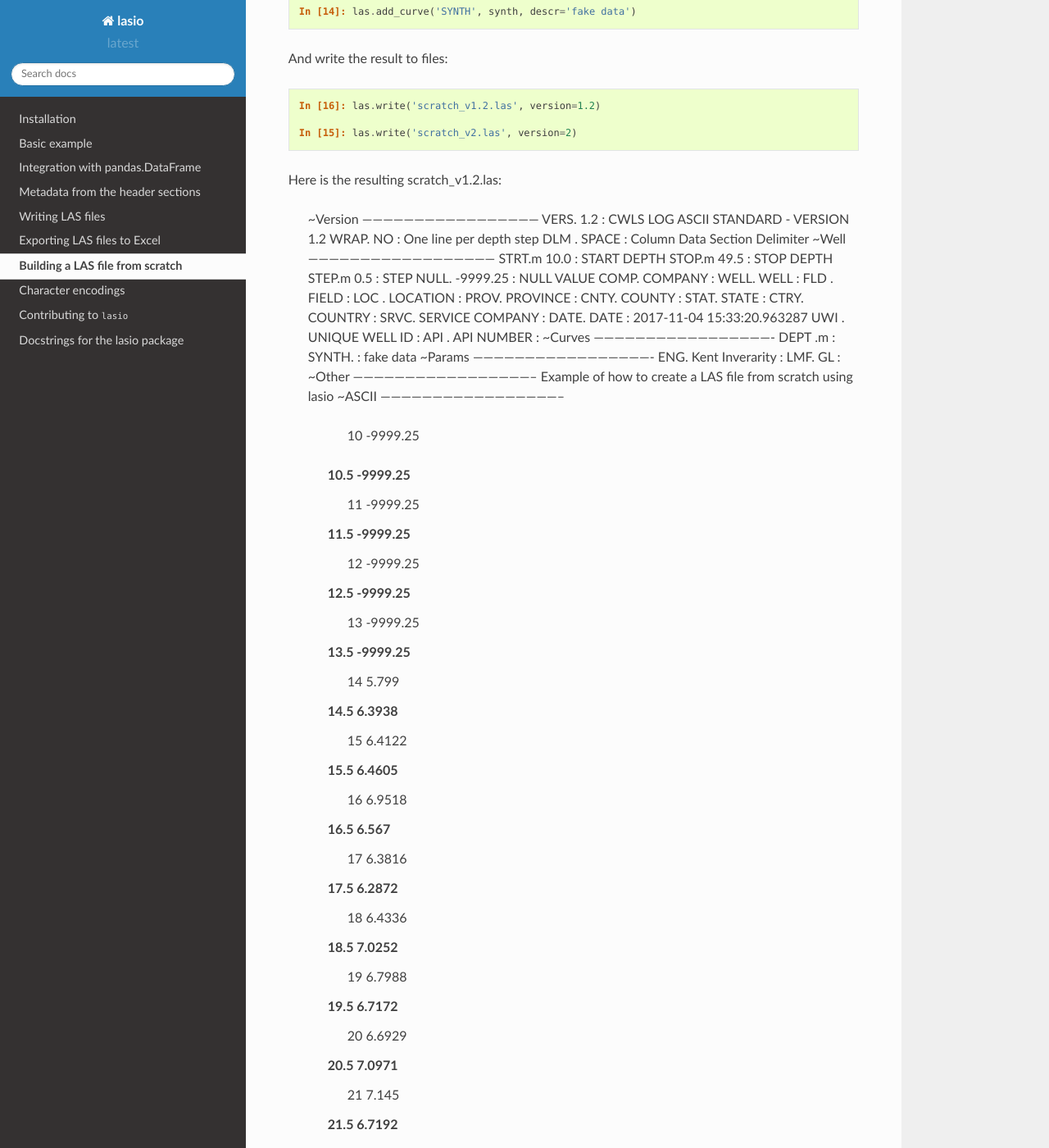
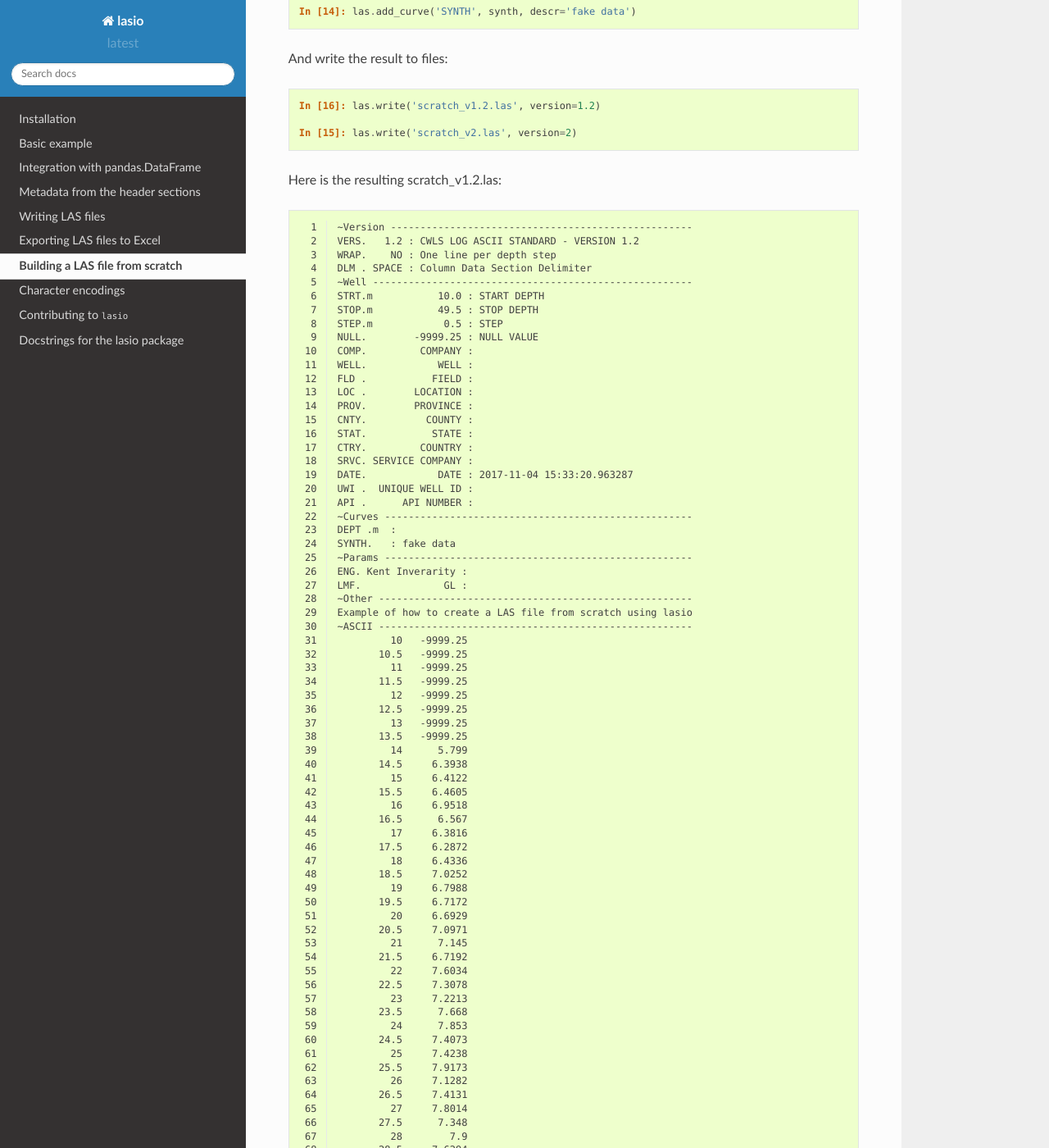
Before and after one commit to kinverarity1/lasio, a Sphinx documentation site: the page built from docs/source/building.rst, in a window 1280 px wide and 1400 px high, scrolled down 1363 px. Shown: the whole window at 82% size. Built offline with Sphinx 7.4.7 and the Read the Docs theme 2.0.0, drawn with Linux system fonts in a browser that asks for light colours; formulas are drawn with MathJax 3; some of the changed text lies outside the part shown.

Commit message:
minor typo

```diff
--- a/docs/source/building.rst
+++ b/docs/source/building.rst
@@ -1,7 +1,7 @@
 Building a LAS file from scratch
 ================================
 
-When you create LASFile from scratch, it comes with some default metadata:
+When you create a LASFile from scratch, it comes with some default metadata:
 
 .. code-block:: ipython
 
@@ -81,6 +81,9 @@ And write the result to files:
     In [15]: las.write('scratch_v2.las', version=2)
 
 Here is the resulting scratch_v1.2.las:
+
+.. code-block:: none
+    :linenos:
 
     ~Version ---------------------------------------------------
     VERS.   1.2 : CWLS LOG ASCII STANDARD - VERSION 1.2
@@ -195,6 +198,9 @@ Here is the resulting scratch_v1.2.las:
 
 and scratch_v2.las:
 
+.. code-block:: none
+    :linenos:
+
     ~Version ---------------------------------------------------
     VERS.   2.0 : CWLS log ASCII Standard -VERSION 2.0
     WRAP.    NO : One line per depth step
```
